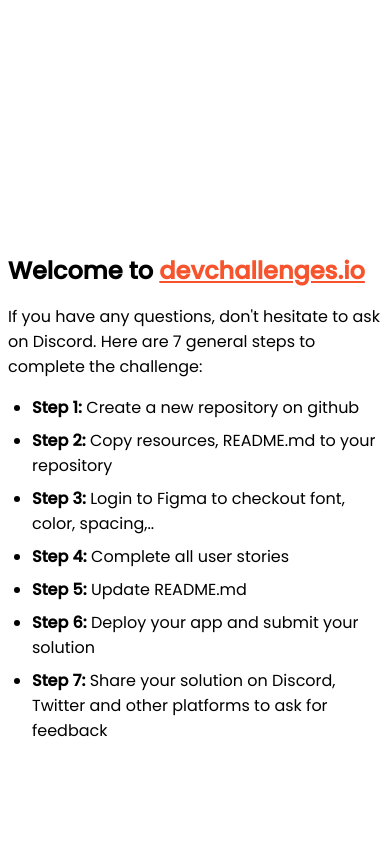
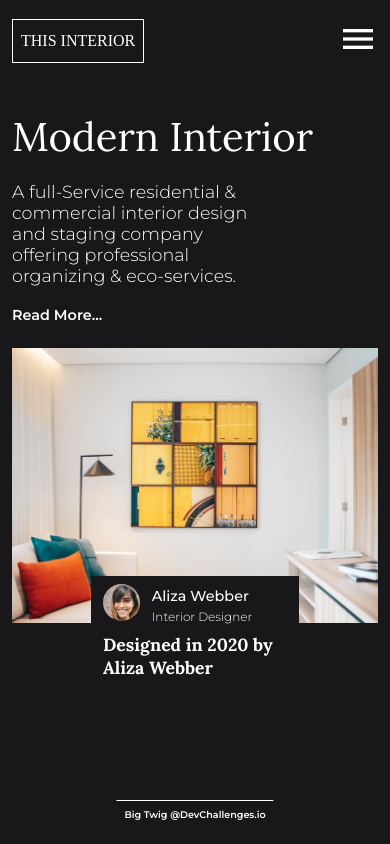
Before and after one commit to Zaneeyboy/interior-consultant-master, a plain HTML site: page index.html in a window 390 px wide. Drawn offline with Linux system fonts and the light colour scheme.

Commit message:
First Commit

```diff
--- /dev/null
+++ b/css/styles.css
@@ -0,0 +1,308 @@
+@import url('https://fonts.googleapis.com/css2?family=Crimson+Pro:wght@300&family=Lora:wght@400;700&family=Montserrat:wght@300;500;600;700&display=swap');
+
+*{
+    box-sizing:border-box;
+    margin:0;
+    padding:0;
+}
+
+body{
+     background-color:#181719;
+     color:#fff;
+     margin:3rem 5rem;
+     opacity:1;
+     transition:opacity 0.5s ease-in-out;
+}
+
+.flex-container{
+    display:flex;
+    flex-direction:row;
+    justify-content:space-between;
+}
+
+.flex-container-nav{
+    display: flex;
+    flex-direction: row;
+    justify-content: space-between;
+}
+
+/* Navbar */
+li{
+    list-style: none;
+    text-decoration: none;
+
+}
+
+.nav-item{
+    color:#fff;
+    font-family: 'Montserrat',
+    sans-serif;
+    font-size:1.25rem;
+    font-style:normal;
+    font-weight:500;
+    text-decoration: none;
+}
+
+.nav-link{
+    display:inline-block;
+    padding:0.75rem 2rem;
+}
+
+.active{
+    font-style:normal;
+    font-weight: 700;
+}
+
+.nav-brand{
+    align-self:flex-start;
+    border:1px solid #fff;
+    color:#fff;
+    font-size:1rem;
+    text-decoration: none;
+    padding:0.75rem 0.5rem;
+}
+
+/* Interior Content */
+.interior-details{
+    flex-wrap:wrap;
+    margin-top:7rem;
+}
+
+.interior-image-content {
+    width: 60%;
+}
+
+.interior-title{
+    color:#fff;
+    font-family:'Lora',serif;
+    font-size:3rem;
+    font-style:normal;
+    font-weight:400;
+    margin-bottom:2.5rem;
+}
+
+.interior-description{
+    color:#fff;
+    font-family:"Montserrat",sans-serif;
+    font-size:1.5rem;
+    font-style:normal;
+    font-weight:300;
+    margin-bottom:2.5rem;
+}
+
+.interior-text-content {
+    width: 40%;
+}
+
+.interior-image{
+    width:90%;
+    height:100%;
+    margin-left:4.5rem;
+}
+
+.interior-link{
+    color:#fff;
+    font-family: 'Montserrat',
+    sans-serif;
+    font-size:1.3rem;
+    font-style: normal;
+    font-weight:600;
+    text-decoration: none;
+}
+
+/* Creator Card */
+
+.creator{
+    background-color:#181719;
+    width: 20rem;
+    height:11rem;
+    padding:1rem 1.25rem;
+    display:inline-block;
+    position:absolute;
+    right:10rem;
+    top: 40.5rem;
+}
+
+.creator-details{
+    margin-bottom:1rem;
+}
+
+.creator-image{
+    border-radius:50%;
+    width:20%;
+    display:inline-block;
+    margin-right:0.5rem;
+}
+
+.creator-info{
+    display:inline-block;
+}
+
+.creator-name{
+    color:#fff;
+    font-family:"Montserrat",sans-serif;
+    font-size:1.5rem;
+    font-style:normal;
+    font-weight:500;
+}
+
+.creator-job{
+    color:#fff;
+    font-family:"Montserrat",
+    sans-serif;
+    font-size:1.2rem;
+    font-style:normal;
+    font-weight:300;
+}
+
+.tag{
+    color:#fff;
+    font-family:"Lora",serif;
+    font-size:1.5rem;
+    font-style:normal;
+    font-weight:700;
+}
+
+/* Footer */
+footer>div{
+    color:#fff;
+    font-family:"Montserrat",sans-serif;
+    font-size:1rem;
+    font-style: normal;
+    font-weight:600;
+    position:absolute;
+    bottom:1rem;
+    left:50%;
+    transform:translateX(-50%);
+}
+
+.burger {
+    display: none;
+    font-size:2.5rem;
+    cursor:pointer;
+    transition:all 0.5s ease-in-out;
+}
+
+.x{
+    display:none;
+    font-size:2.5rem;
+    cursor:pointer;
+    transition:all 0.5s ease-in-out;
+}
+
+.clear{
+    opacity:1;
+}
+
+.opaque{
+    opacity: 0;
+    transition:opacity 0.5s ease-in-out;
+}
+
+
+@media only screen and (min-width:1600px){
+    footer>div {
+        font-size: 1rem;
+        bottom: 1rem;
+        left: 50%;
+        transform: translateX(-50%);
+    }
+
+    .creator{
+         width: 25rem;
+         height:15rem;
+         padding:1.5rem 2.25rem;
+         right:20rem;
+         top: 50.5rem;
+    }
+}
+
+@media only screen and (max-width:400px){
+    body{
+        margin:1.2rem 0.75rem;
+    }
+
+    .burger{
+        display:inline-block;
+    }
+
+    .navbar{
+        display:none;
+    }
+
+    .flex-container{
+        flex-direction:column;
+    }
+
+    .interior-description {
+        font-size: 1.1rem;
+        margin-bottom: 1.2rem;
+        width:65%;
+    }
+
+    .interior-details{
+        margin-top:3rem;
+    }
+
+    .interior-title{
+        font-size:2.5rem;
+        margin-bottom: 1.2rem;
+    }
+
+    .interior-text-content {
+        width: 100%;
+        margin-bottom:1.5rem;
+    }
+
+    .interior-image-content {
+        width: 100%;
+    }
+
+    .interior-image {
+        width: 100%;
+        margin-left:0;
+    }
+
+    .interior-link {
+        font-size: 0.9rem;
+    }
+
+    .creator {
+        width: 13rem;
+        height: 7rem;
+        padding: 0.5rem 0.75rem;
+        top:36rem;
+        right: 50%;
+        transform:translateX(50%);
+        margin-bottom:5rem;
+    }
+
+    .creator-name {
+        font-size: 0.9rem;
+        font-weight: 500;
+    }
+
+    .creator-job {
+        margin-top:0.25rem;
+        font-size: 0.75rem;
+        font-weight: 300;
+    }
+
+    .creator-details {
+        margin-bottom: 0.5rem;
+    }
+
+    .tag {
+        font-size: 1.1rem;
+        font-weight: 700;
+    }
+
+    footer>div {
+        font-size: 0.6rem;
+        bottom: 1rem;
+        border-top:1px solid #fff;
+        padding:0.5rem 0.5rem;
+        left: 50%;
+        transform: translateX(-50%);
+    }
+}
--- a/index.html
+++ b/index.html
@@ -8,7 +8,7 @@
   maximum-scale=5"
     />
 
-    <link rel="icon" href="devchallenges.png" />
+    <link rel="icon" href="./images/devchallenges.png" />
 
     <link
       rel="shortcut icon"
@@ -16,80 +16,59 @@
       href="https://devchallenges.io/"
     />
 
-    <link
-      href="https://fonts.googleapis.com/css2?family=Poppins:wght@400;500&display=swap"
-      rel="stylesheet"
-    />
+    <link href="https://fonts.googleapis.com/icon?family=Material+Icons"
+      rel="stylesheet">
+    <link rel="stylesheet" href="./css/styles.css">
 
-    <title>Devchallenges</title>
 
-    <style>
-      body {
-        font-family: "Poppins", sans-serif;
-      }
+    <title>Interior Consultant</title>
 
-      ul {
-        padding-left: 24px;
-      }
+  </head>
+  <body id="body">
+    <header class="flex-container-nav">
+      <a href="#" class="nav-brand">THIS INTERIOR</a>
+      <span class="material-icons burger" id="burger">menu</span>
+      <span class="material-icons x" id="x">clear</span>
+      <nav class="navbar">
+        <ul class="nav-list">
+          <li class="nav-link"><a href="#" class="nav-item active">Home</a></li>
+          <li class="nav-link"><a href="#" class="nav-item">Collection</a></li>
+          <li class="nav-link"><a href="#" class="nav-item">About</a></li>
+          <li class="nav-link"><a href="#" class="nav-item">Contact</a></li>
+        </ul>
+      </nav>
+    </header>
 
-      li {
-        margin-bottom: 8px;
-      }
+    <div class="interior-details flex-container">
 
-      .welcome {
-        max-width: 800px;
-        margin: 0 auto;
-      }
-
-      .welcome-text {
-        margin-top: 30vh;
-        font-weight: 500;
-      }
-
-      .welcome-text p {
-        font-size: 1rem;
-        font-weight: 400;
-      }
-
-      .welcome-text h1 {
-        font-size: 1.5rem;
-      }
-
-      .welcome-text a {
-        color: #f7542e;
-      }
-    </style>
-  </head>
-  <body>
-    <div class="welcome">
-      <div class="welcome-text">
-        <h1>
-          Welcome to
-          <a href="https://devchallenges.io/" target="_blank"
-            >devchallenges.io</a
-          >
-        </h1>
-
-        <p>
-          If you have any questions, don't hesitate to ask on Discord. Here are
-          7 general steps to complete the challenge:
-        </p>
+      <div class="interior-text-content">
+        <h1 class="interior-title">Modern Interior</h1>
+        <p class="interior-description">A full-Service residential & commercial interior design and staging company offering professional organizing & eco-services.</p>
+        <a href="#" class="interior-link">Read More...</a>
       </div>
 
-      <ul>
-        <li><b>Step 1:</b> Create a new repository on github</li>
-        <li><b>Step 2:</b> Copy resources, README.md to your repository</li>
-        <li>
-          <b>Step 3:</b> Login to Figma to checkout font, color, spacing,..
-        </li>
-        <li><b>Step 4:</b> Complete all user stories</li>
-        <li><b>Step 5:</b> Update README.md</li>
-        <li><b>Step 6:</b> Deploy your app and submit your solution</li>
-        <li>
-          <b>Step 7:</b> Share your solution on Discord, Twitter and other
-          platforms to ask for feedback
-        </li>
-      </ul>
+      <div class="interior-image-content">
+        <img src="./images/photo1.png" alt="Modern Interior" class="interior-image">
+      </div>
+
     </div>
+
+    <div class="creator">
+      <div class="creator-details">
+         <img src="./images/photo2.png" alt="Alice" class="creator-image">
+        <div class="creator-info">
+          <h3 class="creator-name">Aliza Webber</h3>
+          <p class="creator-job">Interior Designer</p>
+        </div>
+      </div>
+     <h2 class="tag">Designed in 2020 by Aliza Webber</h2>
+    </div>
+
+    <footer>
+      <div>
+        Big Twig @DevChallenges.io
+      </div>
+    </footer>
+    <script defer src="./js/index.js"></script>
   </body>
 </html>
--- /dev/null
+++ b/js/index.js
@@ -0,0 +1,25 @@
+
+let flag = (window.innerWidth < 400) ? true : false;
+
+
+if(flag){
+    const burger=document.getElementById("burger");
+    const x=document.getElementById("x");
+    const body=document.getElementById("body");
+
+    burger.addEventListener("click",()=>{
+        burger.style.display="none";
+        x.style.display="inline-block";
+        body.classList.add("opaque");
+
+
+        x.addEventListener("click",()=>{
+            burger.style.display="inline-block";
+            x.style.display="none";
+            body.classList.remove("opaque");
+        });
+    });
+}
+else{
+    console.log("Screen too big");
+}
```
Also changed, not shown: images/devchallenges.png (renamed from devchallenges.png), images/photo1.png (renamed from photo1.png), images/photo2.png (renamed from photo2.png), 1 other file.
